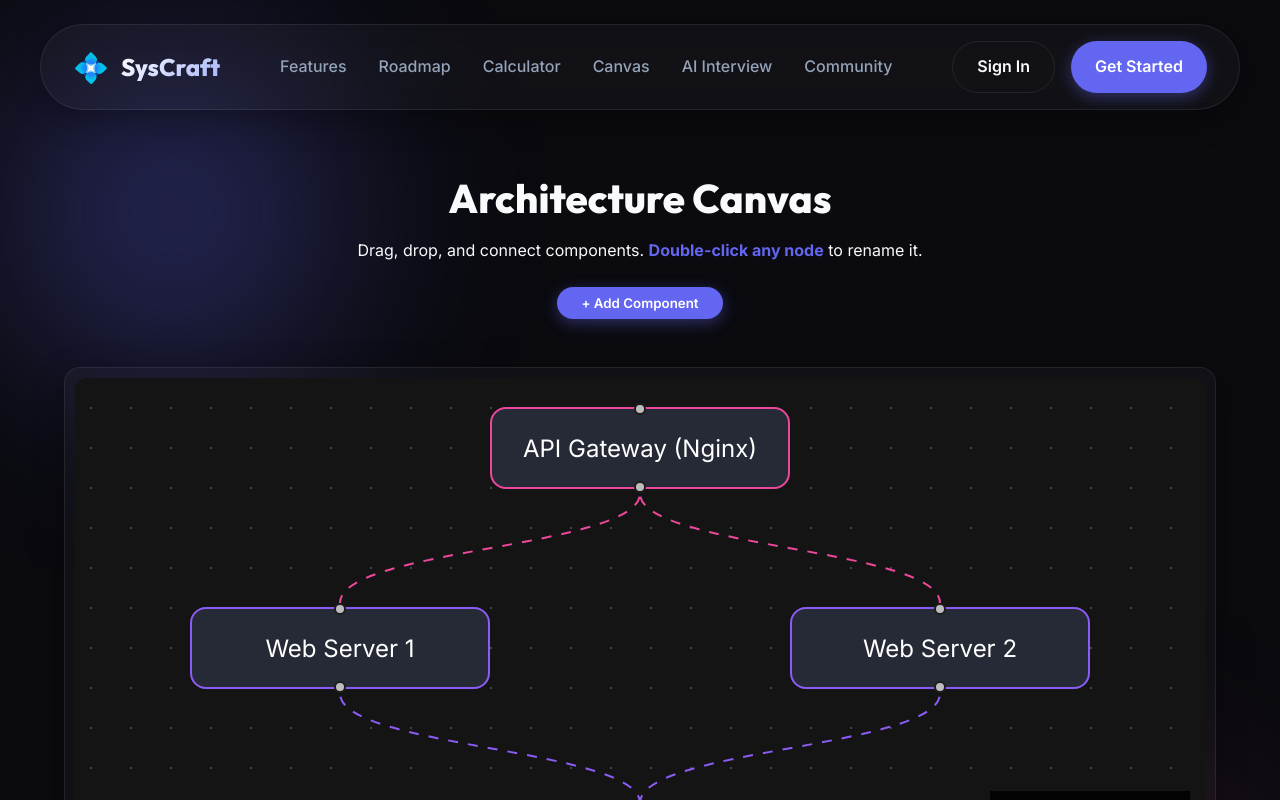
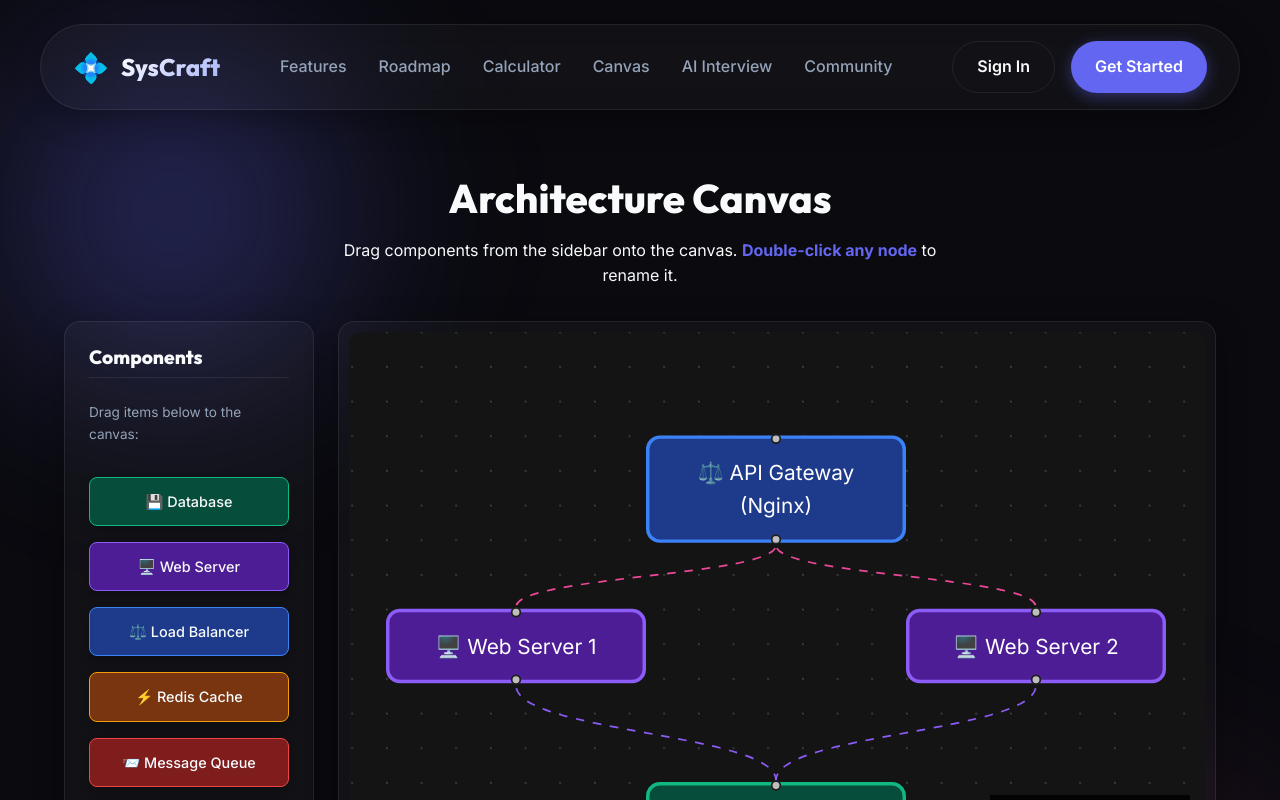
Before and after one commit to nims-creation/System-Design, a React (Vite) app in the folder syscraft-frontend/: page /canvas in a window 1280 px wide. Shown: the top 800 px of the page. Built offline with nearby package versions, Linux system fonts and the light colour scheme.

Commit message:
Implement Drag and Drop Sidebar and custom node styles in Canvas

```diff
--- a/syscraft-frontend/src/pages/CanvasBuilder.jsx
+++ b/syscraft-frontend/src/pages/CanvasBuilder.jsx
@@ -1,4 +1,4 @@
-import React, { useState, useCallback } from 'react';
+import React, { useState, useCallback, useRef } from 'react';
 import {
   ReactFlow,
   MiniMap,
@@ -7,14 +7,15 @@ import {
   useNodesState,
   useEdgesState,
   addEdge,
+  ReactFlowProvider,
 } from '@xyflow/react';
 import '@xyflow/react/dist/style.css';
 
 const initialNodes = [
-  { id: '1', position: { x: 250, y: 50 }, data: { label: 'API Gateway (Nginx)' }, style: { background: '#252a36', color: '#fff', border: '1px solid #ec4899', borderRadius: '8px', padding: '10px' } },
-  { id: '2', position: { x: 100, y: 150 }, data: { label: 'Web Server 1' }, style: { background: '#252a36', color: '#fff', border: '1px solid #8b5cf6', borderRadius: '8px', padding: '10px' } },
-  { id: '3', position: { x: 400, y: 150 }, data: { label: 'Web Server 2' }, style: { background: '#252a36', color: '#fff', border: '1px solid #8b5cf6', borderRadius: '8px', padding: '10px' } },
-  { id: '4', position: { x: 250, y: 250 }, data: { label: 'Primary Database (PostgreSQL)' }, style: { background: '#252a36', color: '#fff', border: '1px solid #10b981', borderRadius: '8px', padding: '10px' } },
+  { id: '1', position: { x: 400, y: 50 }, data: { label: '⚖️ API Gateway (Nginx)' }, style: { background: '#1e3a8a', color: '#fff', border: '2px solid #3b82f6', borderRadius: '8px', padding: '10px' } },
+  { id: '2', position: { x: 250, y: 150 }, data: { label: '🖥️ Web Server 1' }, style: { background: '#4c1d95', color: '#fff', border: '2px solid #8b5cf6', borderRadius: '8px', padding: '10px' } },
+  { id: '3', position: { x: 550, y: 150 }, data: { label: '🖥️ Web Server 2' }, style: { background: '#4c1d95', color: '#fff', border: '2px solid #8b5cf6', borderRadius: '8px', padding: '10px' } },
+  { id: '4', position: { x: 400, y: 250 }, data: { label: '💾 Primary Database' }, style: { background: '#064e3b', color: '#fff', border: '2px solid #10b981', borderRadius: '8px', padding: '10px' } },
 ];
 
 const initialEdges = [
@@ -24,46 +25,124 @@ const initialEdges = [
   { id: 'e3-4', source: '3', target: '4', animated: true, style: { stroke: '#8b5cf6' } },
 ];
 
+const nodeConfig = {
+  database: { label: '💾 Database', border: '#10b981', bg: '#064e3b' },
+  server: { label: '🖥️ Web Server', border: '#8b5cf6', bg: '#4c1d95' },
+  loadbalancer: { label: '⚖️ Load Balancer', border: '#3b82f6', bg: '#1e3a8a' },
+  cache: { label: '⚡ Redis Cache', border: '#f59e0b', bg: '#78350f' },
+  queue: { label: '📨 Message Queue', border: '#ef4444', bg: '#7f1d1d' },
+  client: { label: '👤 Client App', border: '#ec4899', bg: '#831843' }
+};
+
 const CanvasBuilder = () => {
   const [nodes, setNodes, onNodesChange] = useNodesState(initialNodes);
   const [edges, setEdges, onEdgesChange] = useEdgesState(initialEdges);
+  const [reactFlowInstance, setReactFlowInstance] = useState(null);
+  const reactFlowWrapper = useRef(null);
 
   const onConnect = useCallback(
     (params) => setEdges((eds) => addEdge({ ...params, animated: true, style: { stroke: '#fff' } }, eds)),
     [setEdges],
   );
 
+  const onDragStart = (event, nodeType) => {
+    event.dataTransfer.setData('application/reactflow', nodeType);
+    event.dataTransfer.effectAllowed = 'move';
+  };
+
+  const onDragOver = useCallback((event) => {
+    event.preventDefault();
+    event.dataTransfer.dropEffect = 'move';
+  }, []);
+
+  const onDrop = useCallback(
+    (event) => {
+      event.preventDefault();
+
+      const type = event.dataTransfer.getData('application/reactflow');
+      if (typeof type === 'undefined' || !type) {
+        return;
+      }
+
+      const position = reactFlowInstance.screenToFlowPosition({
+        x: event.clientX,
+        y: event.clientY,
+      });
+
+      const config = nodeConfig[type] || { label: 'New Node', border: '#fff', bg: '#333' };
+
+      const newNode = {
+        id: `node-${Date.now()}`,
+        position,
+        data: { label: config.label },
+        style: {
+          background: config.bg,
+          color: '#fff',
+          border: `2px solid ${config.border}`,
+          borderRadius: '8px',
+          padding: '10px',
+          boxShadow: '0 4px 15px rgba(0,0,0,0.5)'
+        }
+      };
+
+      setNodes((nds) => nds.concat(newNode));
+    },
+    [reactFlowInstance, setNodes],
+  );
+
   return (
     <div className="auth-page container" style={{ flexDirection: 'column', padding: '2rem 1.5rem', minHeight: 'calc(100vh - 100px)' }}>
-      <div className="auth-header animate-fade-in" style={{ marginTop: '2rem' }}>
+      <div className="auth-header animate-fade-in" style={{ marginTop: '2rem', marginBottom: '1rem' }}>
         <h1 style={{ fontSize: '2.5rem', marginBottom: '1rem' }}>Architecture Canvas</h1>
-        <p className="text-muted" style={{ maxWidth: '600px', margin: '0 auto', marginBottom: '1.5rem' }}>
-          Drag, drop, and connect components. <strong style={{ color: 'var(--primary)' }}>Double-click any node</strong> to rename it.
+        <p className="text-muted" style={{ maxWidth: '600px', margin: '0 auto' }}>
+          Drag components from the sidebar onto the canvas. <strong style={{ color: 'var(--primary)' }}>Double-click any node</strong> to rename it.
         </p>
-        <button
-          onClick={() => {
-            const newNode = {
-              id: `node-${Date.now()}`,
-              position: { x: Math.random() * 200 + 100, y: Math.random() * 200 + 50 },
-              data: { label: 'New Component' },
-              style: { background: '#252a36', color: '#fff', border: '1px solid #3b82f6', borderRadius: '8px', padding: '10px' }
-            };
-            setNodes((nds) => nds.concat(newNode));
-          }}
-          className="btn btn-primary"
-          style={{ padding: '0.5rem 1.5rem' }}
-        >
-          + Add Component
-        </button>
       </div>
 
-      <div className="glass animate-fade-in" style={{ height: '600px', width: '100%', borderRadius: '16px', padding: '10px', display: 'flex', flexDirection: 'column', overflow: 'hidden', marginTop: '1rem' }}>
+      <div className="animate-fade-in" style={{ display: 'flex', gap: '1.5rem', width: '100%', height: '650px', marginTop: '1rem' }}>
+
+        {/* Sidebar Panel */}
+        <div className="glass" style={{ width: '250px', borderRadius: '16px', padding: '1.5rem', display: 'flex', flexDirection: 'column', gap: '1rem' }}>
+          <h3 style={{ fontSize: '1.2rem', marginBottom: '0.5rem', borderBottom: '1px solid var(--border-color)', paddingBottom: '0.5rem' }}>
+            Components
+          </h3>
+          <p style={{ fontSize: '0.85rem', color: 'var(--text-muted)', marginBottom: '1rem' }}>Drag items below to the canvas:</p>
+
+          {Object.entries(nodeConfig).map(([key, config]) => (
+            <div
+              key={key}
+              onDragStart={(e) => onDragStart(e, key)}
+              draggable
+              style={{
+                background: config.bg,
+                border: `1px solid ${config.border}`,
+                padding: '0.75rem',
+                borderRadius: '8px',
+                cursor: 'grab',
+                fontWeight: '500',
+                fontSize: '0.9rem',
+                textAlign: 'center',
+                boxShadow: '0 4px 10px rgba(0,0,0,0.2)'
+              }}
+              onDragEnd={(e) => { e.target.style.cursor = 'grab'; }}
+            >
+              {config.label}
+            </div>
+          ))}
+        </div>
+
+        {/* Canvas Area */}
+        <div className="glass" ref={reactFlowWrapper} style={{ flex: 1, borderRadius: '16px', padding: '10px', display: 'flex', flexDirection: 'column', overflow: 'hidden' }}>
+          <ReactFlowProvider>
             <ReactFlow
               nodes={nodes}
               edges={edges}
               onNodesChange={onNodesChange}
               onEdgesChange={onEdgesChange}
               onConnect={onConnect}
+              onInit={setReactFlowInstance}
+              onDrop={onDrop}
+              onDragOver={onDragOver}
               onNodeDoubleClick={(event, node) => {
                 const newLabel = window.prompt('Enter new name for this component:', node.data.label);
                 if (newLabel && newLabel.trim() !== '') {
@@ -85,6 +164,9 @@ const CanvasBuilder = () => {
               <MiniMap maskColor="rgba(0,0,0,0.7)" nodeColor="#6366f1" style={{ background: '#0a0a0f' }} />
               <Background variant="dots" gap={20} size={1} color="#4b5563" />
             </ReactFlow>
+          </ReactFlowProvider>
+        </div>
+
       </div>
     </div>
   );
```
Lines whose indentation alone changed are shown as unchanged.
